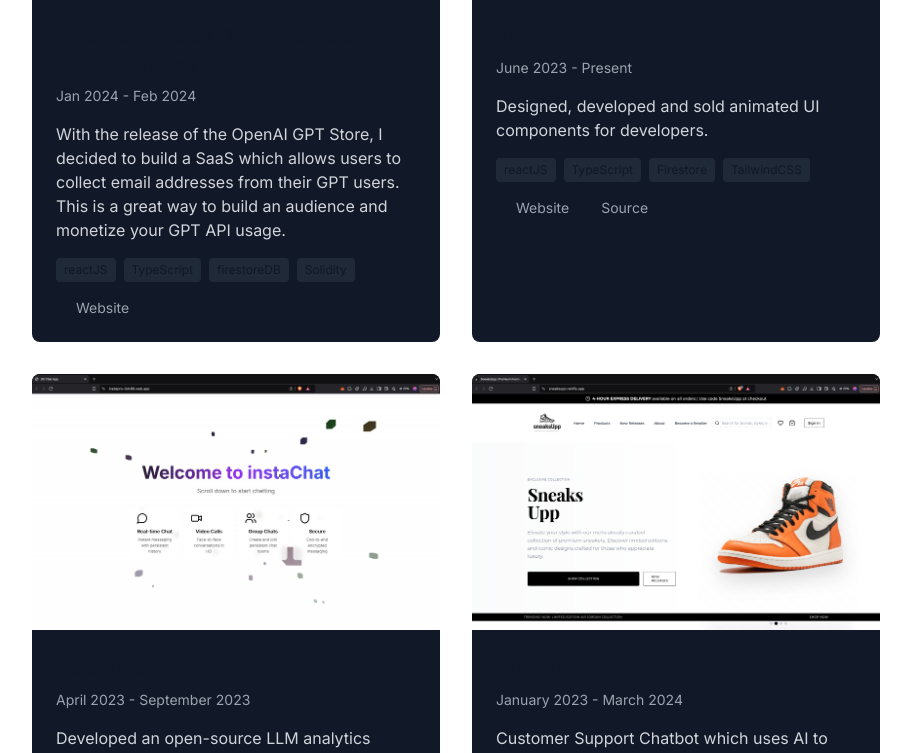
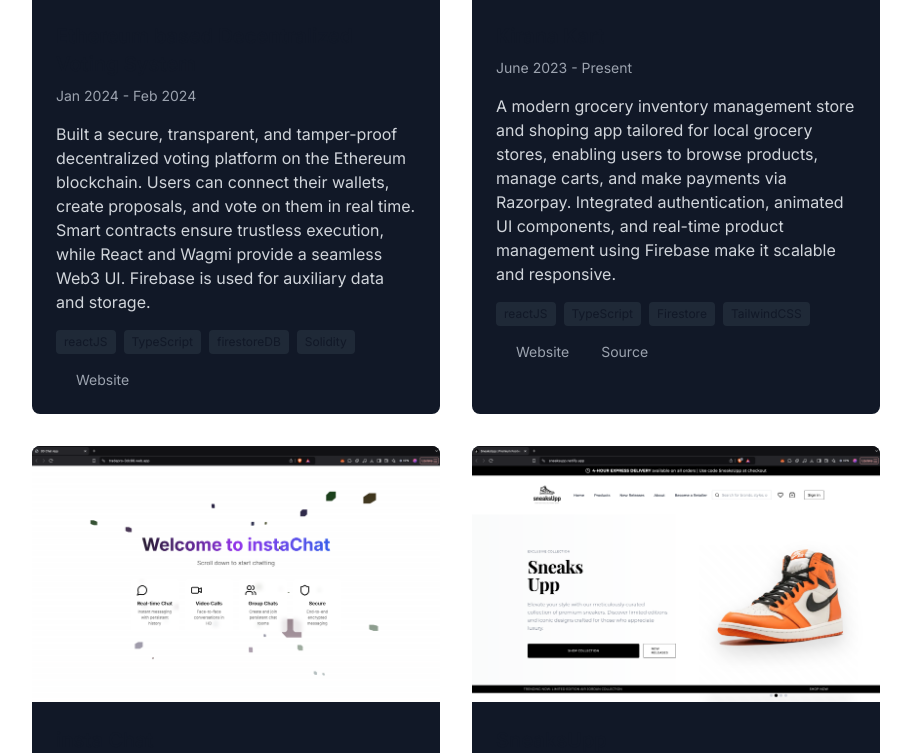
Before and after one commit to DishankChauhan/portfolio, a Next.js app: page / in a window 1280 px wide. Shown: the part 1622-2375 px from the top of the page, without its empty margins (184-1095 px from the left). Built offline with nearby package versions, Linux system fonts and the light colour scheme.

Commit message:
added more comprehensive description

```diff
--- a/app/components/Projects.tsx
+++ b/app/components/Projects.tsx
@@ -16,7 +16,7 @@ export default function Projects() {
   const projects: ProjectItem[] = [
     {
       name: "Ethereum based Decentralized Voting System",
-      description: "With the release of the OpenAI GPT Store, I decided to build a SaaS which allows users to collect email addresses from their GPT users. This is a great way to build an audience and monetize your GPT API usage.",
+      description: "Built a secure, transparent, and tamper-proof decentralized voting platform on the Ethereum blockchain. Users can connect their wallets, create proposals, and vote on them in real time. Smart contracts ensure trustless execution, while React and Wagmi provide a seamless Web3 UI. Firebase is used for auxiliary data and storage.",
       period: "Jan 2024 - Feb 2024",
       image: "/projects/eth dao.png",
       technologies: ["reactJS", "TypeScript", "firestoreDB", "Solidity", "TailwindCSS", "firebase Storage", "wagmi"],
@@ -26,7 +26,7 @@ export default function Projects() {
     },
     {
       name: "Kirana Kart",
-      description: "Designed, developed and sold animated UI components for developers.",
+      description: "A modern grocery inventory management store and shoping app tailored for local grocery stores, enabling users to browse products, manage carts, and make payments via Razorpay. Integrated authentication, animated UI components, and real-time product management using Firebase make it scalable and responsive.",
       period: "June 2023 - Present",
       image: "/projects/kiranakart.png",
       technologies: ["reactJS", "TypeScript", "Firestore", "TailwindCSS", "Razorpay", "Shadcn UI", "firebase Storage", "firebase Auth"],
@@ -37,7 +37,7 @@ export default function Projects() {
     },
     {
       name: "insta Chat",
-      description: "Developed an open-source LLM analytics platform for OpenAI.",
+      description: "A real-time messaging app inspired by Instagram’s DM system. Built with Next.js and WebSockets for live communication, and Firestore for message storage. Focused on smooth UI/UX with instant delivery and sync of messages across clients.",
       period: "April 2023 - September 2023",
       image: "/projects/instaChat.png",
       technologies: ["Next.js", "TypeScript", "firestoreDB", "websockets", "Shadcn UI"],
@@ -48,7 +48,7 @@ export default function Projects() {
     },
     {
       name: "SneaksUpp",
-      description: "Customer Support Chatbot which uses AI to automate responses to common support questions.",
+      description: "A Web3 sneaker marketplace where users can buy, sell, and invest in fractional ownership of high-value sneakers. Each sneaker is tokenized on the Ethereum blockchain, allowing users to own shares of a sneaker through secure smart contracts. Built with a clean, responsive frontend using Shadcn UI and a scalable Firebase backend for user data and product management.",
       period: "January 2023 - March 2024",
       image: "/projects/sneaksUpp.png",
       technologies: ["Next.js", "TypeScript", "firestoreDB", "TailwindCSS", "Shadcn UI"],
```
